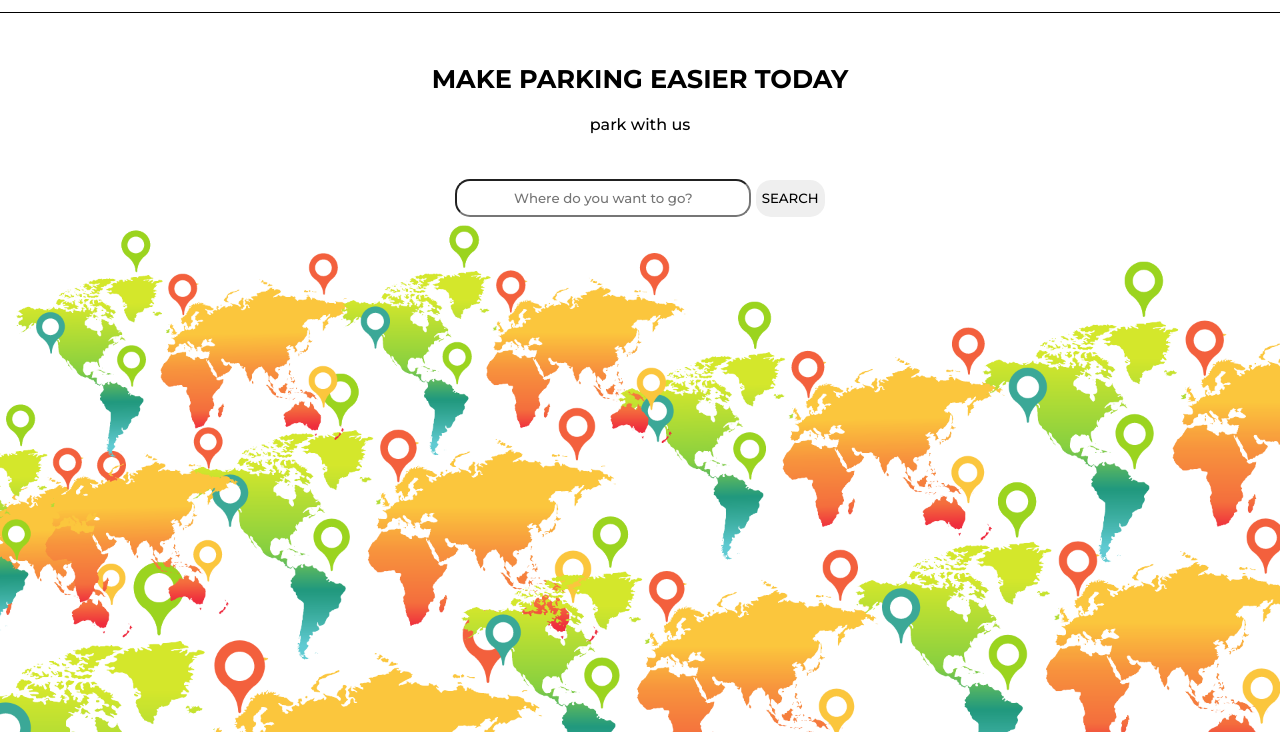
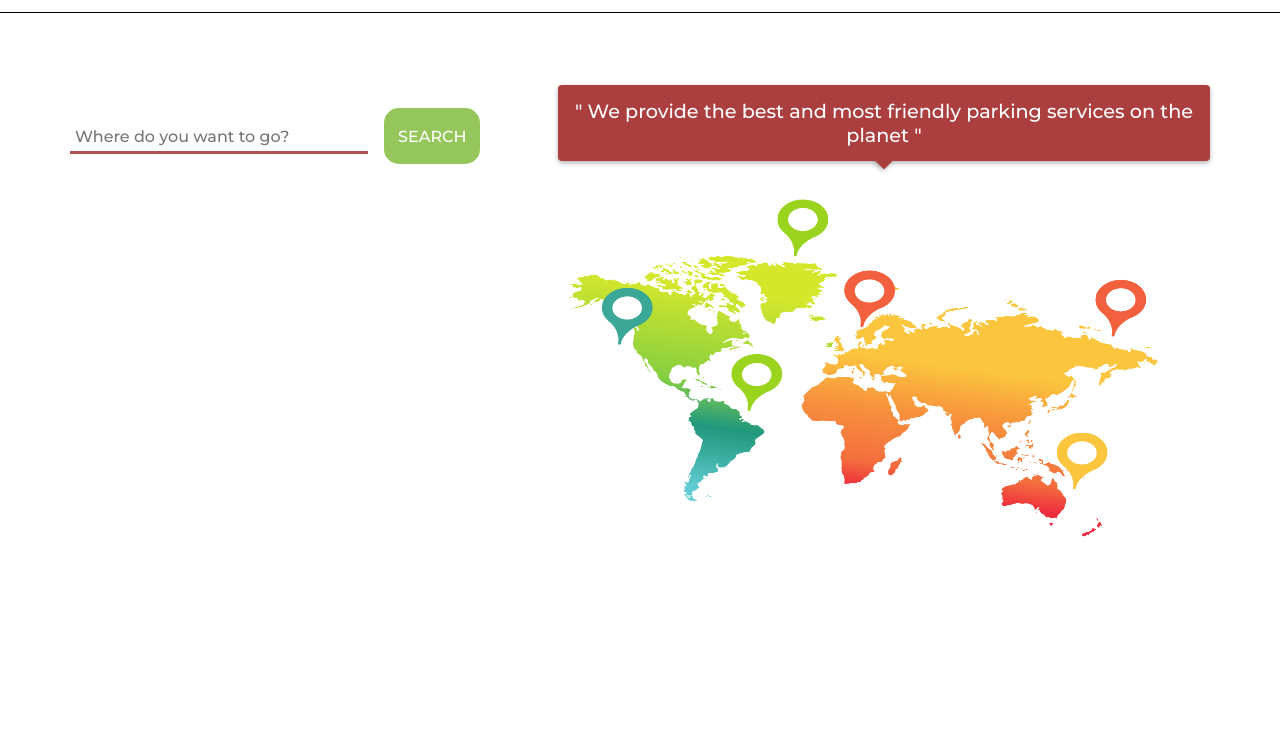
Before and after one commit to onanuviie/AUTOLOT, a plain HTML site: page index.html in a window 1280 px wide. Shown: the part 68-800 px from the top of the page. Drawn offline with Linux system fonts and the light colour scheme.

Commit message:
changed design

```diff
--- a/index.html
+++ b/index.html
@@ -27,8 +27,6 @@
       </header>
 
       <section class="intro">
-        <h1>MAKE PARKING EASIER TODAY</h1>
-        <p>park with us</p>
 
         <div class="park-search">
             <form action="">
@@ -36,6 +34,13 @@
                 <button>SEARCH</button>
             </form>
         </div>
+
+        <div class="map">
+          <span class="map-hint">
+            " We provide the best and most friendly parking services on the planet "
+          </span>
+          <img src="images/map.png" alt="map with locations" class="map-image">
+        </div>
       </section>
 
 
--- a/styles.css
+++ b/styles.css
@@ -98,11 +98,12 @@ ul {
 }
 
 .intro {
-    background-image: url(images/globe\ \(1\).png);
+    /* background-image: url(images/globe\ \(1\).png);
     background-repeat: no-repeat;
-    background-size: cover;
-    height: 85%;
-    width: 100vw;
+    background-size: cover; */
+    display: flex;
+    justify-content: space-between;
+    margin: 0 70px 0 70px;
 }
 
 .intro>h1 {
@@ -116,21 +117,77 @@ ul {
 
 .park-search {
     margin-top: 45px;
-    display: flex;
-    justify-content: center;
+    /* display: flex;
+    justify-content: center; */
 }
 
 input {
     width: 18rem;
-    border-radius: 15px;
+    padding: 5px;
+    border: none;
     outline: none;
-    height: 2rem;
-    text-align: center;
+    border-bottom: 3px solid #b14e4e;
+    font-size: 16px;
 }
 
 form>button {
-    height: 2.3rem;
+    margin-left: 12px;
+    height: 3.5rem;
+    width: 6rem;
     border-radius: 15px;
     outline: none;
     border: none;
+    background-color: #94C65C;
+    color: #fff;
+    font-size: 1rem;
 }
+
+.map-hint, .map-hint::before {
+    box-shadow: 0 2px 5px 0 rgba(0, 0, 0, 0.3);
+    background: #ab3f3f;
+}
+
+.map-hint::before {
+    position: absolute;
+    bottom: -6px;
+    left: 50%;
+    z-index: 1;
+    margin-left: -6px;
+    width: 12px;
+    height: 12px;
+    height: 12px;
+    content: "";
+    transform: rotate(45deg);
+}
+
+.map-hint {
+    border-radius: 4px;
+    position: relative;
+    z-index: 2;
+    display: block;
+    margin-bottom: 36px;
+    padding: 14px;
+    color: #fff;
+    text-align: center;
+    font-size: 1.2rem;
+    width: 39rem;
+    margin-top: 22px;
+}
+
+.map-hint::after {
+    position: absolute;
+    bottom: 0;
+    left: 50%;
+    z-index: 3;
+    margin-left: -20px;
+    width: 40px;
+    height: 10px;
+    background: #ab3f3f;
+    content: "";
+}
+
+.map-image {
+    width: 590px;
+    height: 340px;
+    margin-left: 10px;
+}
```
Also changed, not shown: images/globe (1).png (deleted), images/map.png (added).
